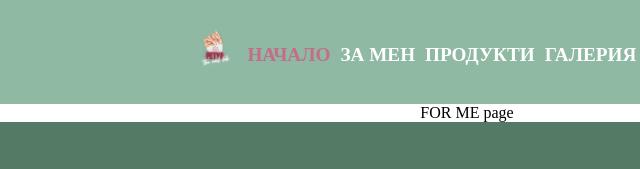
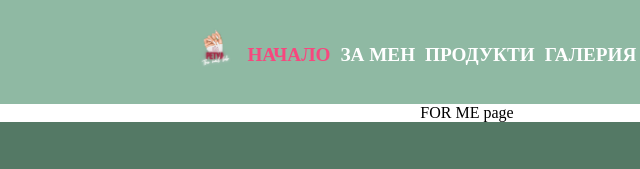
Before and after one commit to Zeus097/The-Nail-Lab, a plain HTML site: page siteLogic/02forMe.html in a window 1280 px wide. In both pictures the pointer is over the link "НАЧАЛО". Shown: the top 169 px of the page, 173-813 px from the left. Drawn offline with Linux system fonts and the light colour scheme.

Commit message:
updated hover color of the nav menu

```diff
--- a/siteLogic/01homePage.css
+++ b/siteLogic/01homePage.css
@@ -19,7 +19,7 @@ header {
 }
 
 .mainMenu a:hover {
-    color:#fe166b77;
+    color:#f7477e;
 }
 
 header .nav-menu {
--- a/siteLogic/02forMe.css
+++ b/siteLogic/02forMe.css
@@ -19,7 +19,7 @@ header {
 }
 
 .mainMenu a:hover {
-    color:#fe166b77;
+    color:#f7477e;
 }
 
 header .nav-menu {
--- a/siteLogic/03products.css
+++ b/siteLogic/03products.css
@@ -19,7 +19,7 @@ header {
 }
 
 .mainMenu a:hover {
-    color:#fe166b77;
+    color:#f7477e;
 }
 
 header .nav-menu {
--- a/siteLogic/04galery.css
+++ b/siteLogic/04galery.css
@@ -19,7 +19,7 @@ header {
 }
 
 .mainMenu a:hover {
-    color:#fe166b77;
+    color:#f7477e;
 }
 
 header .nav-menu {
--- a/siteLogic/05services.css
+++ b/siteLogic/05services.css
@@ -19,7 +19,7 @@ header {
 }
 
 .mainMenu a:hover {
-    color:#fe166b77;
+    color:#f7477e;
 }
 
 header .nav-menu {
```
